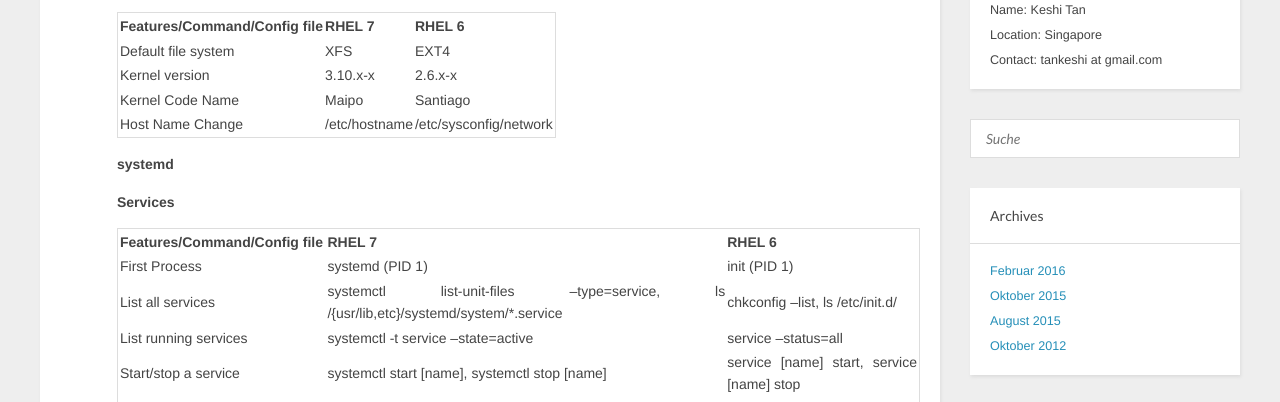
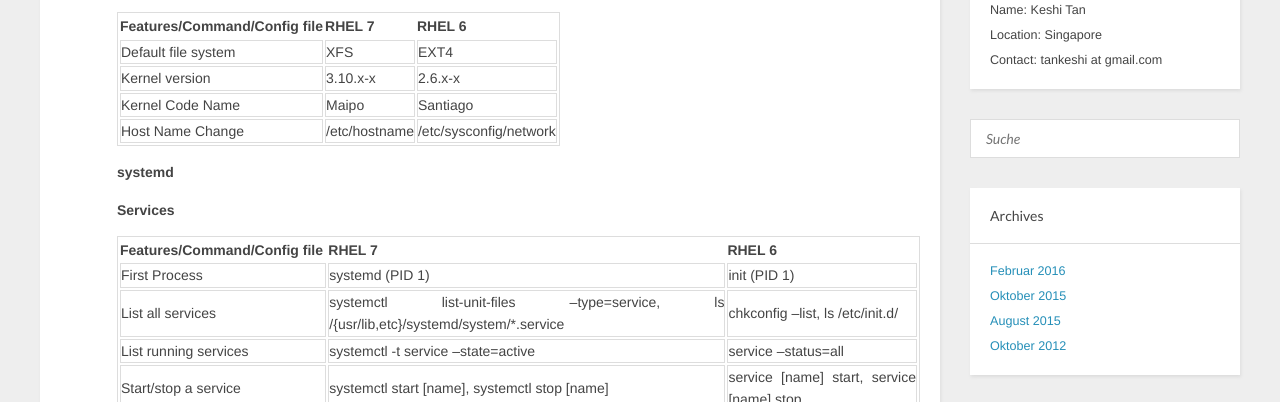
Before and after one commit to katze120/katze120.github.io, a plain HTML site: page index.html in a window 1280 px wide. Shown: the part 340-742 px from the top of the page. Drawn offline with nearby package versions, Linux system fonts and the light colour scheme.

Commit message:
Site updated: 2016-02-09 10:11:23

```diff
--- a/css/style.css
+++ b/css/style.css
@@ -283,6 +283,8 @@ article .entry ul,
 article .entry ol,
 article .entry dl,
 article .entry table,
+article .entry tr,
+article .entry td,
 article .entry iframe,
 article .entry h3,
 article .entry h4,
@@ -291,7 +293,9 @@ article .entry h6,
 article .entry .video-container {
   margin-top: 15px;
 }
-article .entry table {
+article .entry table,
+article .entry tr,
+article .entry td {
   border: 1px solid #ddd;
 }
 article .entry blockquote {
```
